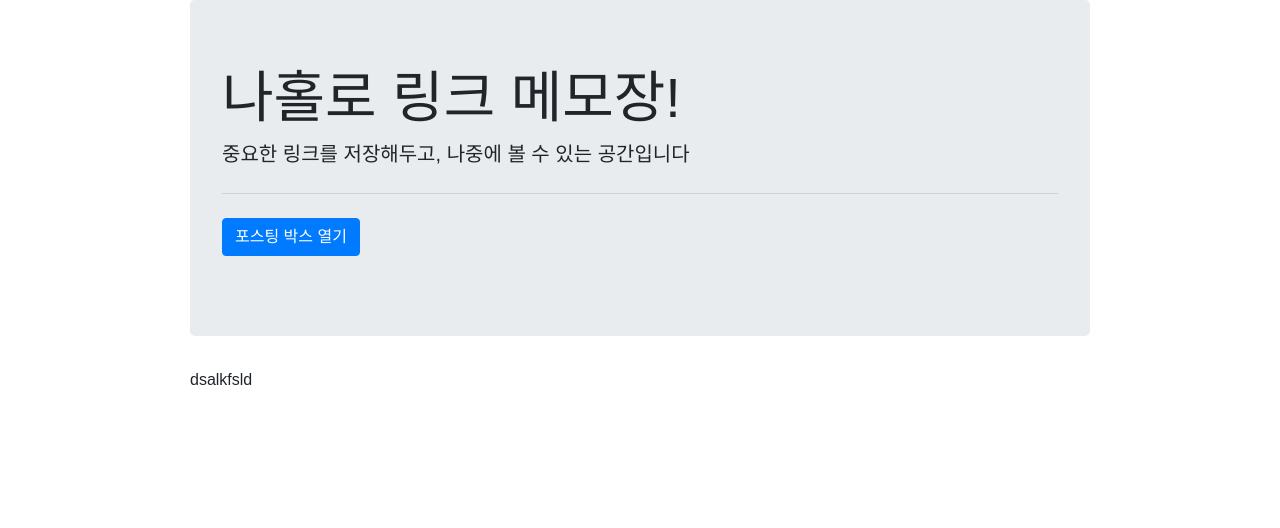
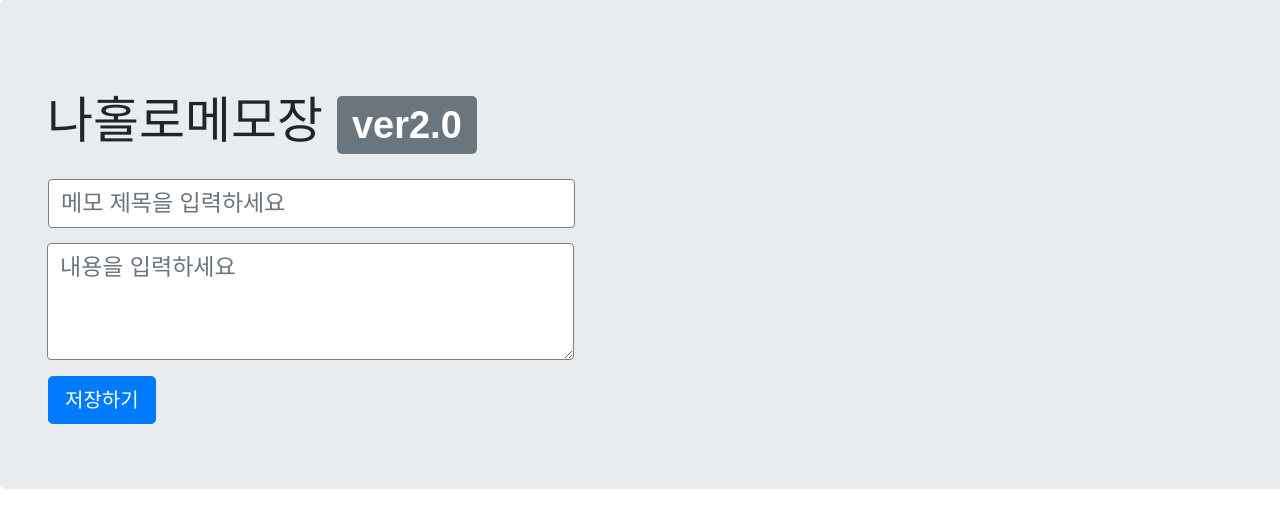
Before and after one commit to tkfka1/jabcho, a Flask app: page / in a window 1280 px wide; the page is wider, and only the part inside the window is pictured. Shown: the top 528 px of that part. Run offline with Flask 2, Linux system fonts and the light colour scheme; data that the repository does not hold is empty; some web fonts are replaced.

Commit message:
Add files via upload

```diff
--- a/app.py
+++ b/app.py
@@ -1,52 +1,42 @@
 from flask import Flask, render_template, jsonify, request
 app = Flask(__name__)
-
-import requests
-from bs4 import BeautifulSoup
-
 from pymongo import MongoClient
-client = MongoClient('localhost', 27017)
-db = client.dbjungle
+#client = MongoClient('localhost', 27017)
+client = MongoClient('mongodb://jungletest:test@3.34.185.1', 27017)
+db = client.alonememo2
 
 ## HTML을 주는 부분
 @app.route('/')
 def home():
    return render_template('index.html')
-
-@app.route('/memo', methods=['GET'])
-def read_articles():
-    # 1. mongoDB에서 _id 값을 제외한 모든 데이터 조회해오기 (Read)
-    result = list(db.articles.find({}, {'_id': 0}))
-    # 2. articles라는 키 값으로 article 정보 보내주기
-    return jsonify({'result': 'success', 'articles': result})
-
-@app.route('/memo', methods=['POST'])
-def post_article():
-    # 1. 클라이언트로부터 데이터를 받기
-    url_receive = request.form['url_give']  # 클라이언트로부터 url을 받는 부분
-    comment_receive = request.form['comment_give']  # 클라이언트로부터 comment를 받는 부분
-
-    # 2. meta tag를 스크래핑하기
-    headers = {
-        'User-Agent': 'Mozilla/5.0 (Windows NT 10.0; Win64; x64)AppleWebKit/537.36 (KHTML, like Gecko) Chrome/73.0.3683.86 Safari/537.36'}
-    data = requests.get(url_receive, headers=headers)
-    soup = BeautifulSoup(data.text, 'html.parser')
-
-    og_image = soup.select_one('meta[property="og:image"]')
-    og_title = soup.select_one('meta[property="og:title"]')
-    og_description = soup.select_one('meta[property="og:description"]')
-
-    url_title = og_title['content']
-    url_description = og_description['content']
-    url_image = og_image['content']
-
-    article = {'url': url_receive, 'title': url_title, 'desc': url_description, 'image': url_image,
-               'comment': comment_receive}
-
-    # 3. mongoDB에 데이터를 넣기
-    db.articles.insert_one(article)
-
+## 메모 get으로 읽어보내기
+@app.route("/memo", methods=["GET"])
+def readMemo():
+    result = list(db.memo.find({}, {'_id': 0}))
+    return jsonify({'result': 'success', 'memos': result})
+## post로 얻어온 값을 DB에 작성
+@app.route("/memo", methods=["POST"])
+def writeMemo():
+    title = request.form["title"]
+    contents = request.form["contents"]
+    result = db.memo.insert_one({"title" : title, "contents" : contents})
+    return jsonify({'result': 'success'})
+## post로 얻어온 값을 DB에 수정
+@app.route("/memoUpdate", methods=["POST"])
+def memoUpdate():
+    memoNum = int(request.form["cardNum"])
+    title = request.form["title"]
+    contents = request.form["contents"]
+    memoList = list(db.memo.find({}, {'title': 0 , 'contents': 0}))
+    result = db.memo.update_one(memoList[memoNum], {"$set": {"title": title , 'contents' : contents}})
+    return jsonify({'result': 'success'})
+## post로 얻어온 값으로 데이터베이스에 있는 메모 삭제
+@app.route("/memoDelete", methods=["POST"])
+def memoDelete():
+    memoNum = int(request.form["cardNum"])
+    memoList = list(db.memo.find({}, {'title': 0 , 'contents': 0}))
+    result = db.memo.delete_one(memoList[memoNum])
     return jsonify({'result': 'success'})
 
-if __name__ == '__main__':
-   app.run('0.0.0.0',port=5000,debug=True)
+if __name__ == "__main__":
+    app.run('0.0.0.0', port=5000, debug=True)
--- a/templates/index.html
+++ b/templates/index.html
@@ -1,28 +1,29 @@
-<!Doctype html>
+<!DOCTYPE html>
 <html lang="ko">
 
 <head>
     <!-- Required meta tags -->
     <meta charset="utf-8">
+    <meta http-equiv="X-UA-Compatible" content="IE=edge">
     <meta name="viewport" content="width=device-width, initial-scale=1, shrink-to-fit=no">
+
+    <title>SW사관학교 정글 | 간단메모</title>
 
     <!-- Bootstrap CSS -->
     <link rel="stylesheet" href="https://cdn.jsdelivr.net/npm/bootstrap@4.6.0/dist/css/bootstrap.min.css"
-            integrity="sha384-B0vP5xmATw1+K9KRQjQERJvTumQW0nPEzvF6L/Z6nronJ3oUOFUFpCjEUQouq2+l"
-            crossorigin="anonymous">
+        integrity="sha384-B0vP5xmATw1+K9KRQjQERJvTumQW0nPEzvF6L/Z6nronJ3oUOFUFpCjEUQouq2+l" crossorigin="anonymous">
 
-        <!-- JS -->
-        <script src="https://ajax.googleapis.com/ajax/libs/jquery/3.6.0/jquery.min.js"></script>
+    <!-- Optional JavaScript -->
+    <!-- jQuery and Bootstrap Bundle (includes Popper) -->
+    <script src="https://code.jquery.com/jquery-3.6.0.min.js"
+        integrity="sha256-/xUj+3OJU5yExlq6GSYGSHk7tPXikynS7ogEvDej/m4=" crossorigin="anonymous"></script>
+    <script src="https://cdn.jsdelivr.net/npm/bootstrap@4.6.0/dist/js/bootstrap.bundle.min.js"
+        integrity="sha384-Piv4xVNRyMGpqkS2by6br4gNJ7DXjqk09RmUpJ8jgGtD7zP9yug3goQfGII0yAns" crossorigin="anonymous">
+    </script>
 
-        <script src="https://cdn.jsdelivr.net/npm/popper.js@1.16.1/dist/umd/popper.min.js"
-            integrity="sha384-9/reFTGAW83EW2RDu2S0VKaIzap3H66lZH81PoYlFhbGU+6BZp6G7niu735Sk7lN"
-            crossorigin="anonymous"></script>
-
-        <!-- 구글폰트 -->
+    <!-- font -->
+    <link rel="preconnect" href="https://fonts.gstatic.com" crossorigin>
     <link href="https://fonts.googleapis.com/css?family=Stylish&display=swap" rel="stylesheet">
-
-
-        <title>SW사관학교 정글 | 나홀로 메모장</title>
 
     <!-- style -->
     <style type="text/css">
@@ -31,191 +32,215 @@
         }
 
         .wrap {
-                width: 900px;
+            width: 1400px;
             margin: auto;
         }
 
-            .comment {
-                color: blue;
+        input {
+            margin: 1px;
+        }
+
+        .noSelect {
+            -ms-user-select: none;
+            -moz-user-select: -moz-none;
+            -khtml-user-select: none;
+            -webkit-user-select: none;
+            user-select: none;
+        }
+
+        .form-control {
+            border: 1px solid #808080;
+            font-size: 23px;
+            margin-bottom: 15px;
+        }
+
+        .form-control:focus {
+            border-color: #000000;
+            border: 2px solid #000000;
+            box-shadow: none;
+        }
+
+        button {
+            margin: 1px;
+        }
+
+        .btn {
             font-weight: bold;
         }
 
-            #post-box {
-                width: 500px;
-                margin: 20px auto;
-                padding: 50px;
-                border: black solid;
-                border-radius: 5px;
+        .card-text {
+            font-size: 20px;
         }
     </style>
-        <script>
+</head>
 
-            function openClose() {
-                // id 값 post-box의 display 값이 block 이면(= 눈에 보이면)
-                if ($("#post-box").css("display") == "block") {
-                    // post-box를 가리고
-                    $("#post-box").hide();
-                    // 다시 버튼을 클릭하면, 박스 열기를 할 수 있게 텍스트 바꿔두기
-                    $("#btn-post-box").text("포스팅 박스 열기");
-                } else {
-                    // 아니면(눈에 보이지 않으면) post-box를 펴라
-                    $("#post-box").show();
-                    // 다시 버튼을 클릭하면, 박스 닫기를 할 수 있게 텍스트 바꿔두기
-                    $("#btn-post-box").text("포스팅 박스 닫기");
-                }
-            }
+<body>
+    <div class="wrap">
+        <div class="jumbotron">
 
-            function postArticle() {
-                // 1. 유저가 입력한 데이터를 #post-url과 #post-comment에서 가져오기
-                let url = $("#post-url").val();
-                let comment = $("#post-comment").val();
+            <div class="col-lg-5" style="margin-bottom:20px; margin-top:20px">
+                <p class='noSelect' style="font-size: 50px;">나홀로메모장
+                    <span class='noSelect' style="background: #6A757E; padding: 8px 15px 8px 15px; font-size: 38px;
+                    font-weight: bold; color: #FFFFFF; border-radius: 5px;">
+                        ver2.0</span></p>
+            </div>
 
-                // 2. memo에 POST 방식으로 메모 생성 요청하기
+            <div id="memoForm" style="margin-top: 20px;" class="col-lg-5">
+                <div>
+                    <input type="text" class="form-control" id="memo-title" placeholder="메모 제목을 입력하세요" />
+                </div>
+                <div>
+                    <textarea class="form-control" id="memo-content" rows="3" placeholder="내용을 입력하세요"></textarea>
+                </div>
+                <div>
+                    <button onclick="saveBTN()" type="submit" class="btn btn-primary btn-lg"
+                        style="font-weight: normal;">저장하기</button>
+                </div>
+
+            </div>
+        </div>
+
+        <!-------------------------------------- 메모카드가 들어갈 곳 ------------------------------------------>
+        <div id="card-list" class="card-columns">
+
+        </div>
+    </div>
+</body>
+
+<!--------------------------------------------------- 자바스크립트 함수 시작------------------------------------------------->
+<script type="text/javascript">
+    // 처음 카드 호출
+    function showCards() {
         $.ajax({
-                    type: "POST", // POST 방식으로 요청하겠다.
+            type: "GET", // GET 방식으로 요청하겠다.
             url: "/memo", // /memo라는 url에 요청하겠다.
-                    data: { url_give: url, comment_give: comment}, // 데이터를 주는 방법
-                    success: function(response){ // 성공하면
-                    if (response["result"] == "success") {
-                        alert("포스팅 성공!");
-                                // 3. 성공 시 페이지 새로고침하기
-                        window.location.reload();
-                    } else {
-                        alert("서버 오류!")
+            data: {},
+            success: function (response) {
+                // 메모를 DB에서 불러와서 저장하고 for문으로 memos에 담아둔다.
+                let memos = response["memos"];
+                for (let i = 0; i < memos.length; i++) {
+                    makeCards(memos[i]["title"], memos[i]["contents"], i);
                 }
             }
         })
     }
 
-            function postArticle2() {
-            alert("test");
+    // 담아둔 memos를 가지고 html 삽입해서 카드 만들기
+    function makeCards(title, contents, cardNum) {
+        let temp_html = `
+                <div class="card" id="card-${cardNum}">
+                <div class="card-body">
+                    <h4 class="card-title">${title}</h4>
+                    <div class="formTitle">
+                        <input style="display: none;" id = "new-title-${cardNum}" type="text" class="form-control" placeholder="제목을 입력하세요" value='${title}'>
+                    </div>
+                    <p class="card-text">${contents}</p>
+                    <div class="formContents">
+                        <textarea style="display: none;" id = "new-text-${cardNum}" class="form-control" rows="2" placeholder="내용을 입력하세요">${contents}</textarea>
+                    </div>
+                    <button type="button" id = "update-${cardNum}" class="btn btn-secondary btn-sm" style="padding: 0px 5px 0px 5px; font-size: 15px;" onclick="memoUpdate(${cardNum})">수정</button>
+                    <button type="button" class="btn btn-dark btn-sm" style="padding: 0px 5px 0px 5px; font-size: 15px;" onclick="memoDelete(${cardNum})">삭제</button>
+                    </div>
+                </div>
+                `;
+        $("#card-list").append(temp_html);
     }
 
-            function showArticles() {
+    $(document).ready(function () {
+        $("#card-list").html("");
+        showCards();
+    });
+
+    //저장하기 버튼
+    function saveBTN() {
+        let title = $('#memo-title').val();
+        let contents = $('#memo-content').val();
+        if (title == "") {
+            alert("제목을 입력해 주세요");
+            return
+        } else if (contents == "") {
+            alert("내용을 입력해 주세요");
+            return
+        }
+
         $.ajax({
-                    type: "GET",
-                    url: "/memo",
-                    data: {},
-                    success: function(response){
-                    let articles = response["articles"];
-                    for (let i = 0; i < articles.length; i++) {
-                        makeCard(articles[i]["image"], articles[i]["url"], articles[i]["title"], articles[i]["desc"], articles[i]["comment"])
+            type: "POST", // POST 방식으로 요청하겠다.
+            url: "/memo", // /memo라는 url에 요청하겠다.
+            data: {
+                title: title,
+                contents: contents
+            }, // 데이터를 주는 방법
+            success: function (response) { // 성공하면
+                if (response["result"] == "success") {
+                    alert("저장 완료!");
+                    // 완료 시 페이지 새로고침하기
+                    window.location.reload();
+                } else {
+                    alert("문제가 생겼습니다. 다시한번 시도해 주세요!");
                 }
             }
         })
     }
 
-            function makeCard(image, url, title, desc, comment) {
-                let temp_html = `<div class="card">
-                                    <img class="card-img-top" src="${image}" alt="Card image cap">
-                                    <div class="card-body">
-                                    <a href="${url}" target="_blank" class="card-title">${title}</a>
-                                    <p class="card-text">${desc}</p>
-                                    <p class="card-text comment">${comment}</p>
-                                    </div>
-                                </div>`;
-                $("#cards-box").append(temp_html);
+    //메모 개별 수정 및 저장 버튼
+    function memoUpdate(i) {
+        //어떤 메모의 버튼을 눌렀는지 받고 앞에 makeCards 함수에서 개별적으로 넣은 html id를 찾아내서 필요한 정보를 얻는다.
+        let cardSel = $(`#card-${i}`);
+        $(`#update-${i}`).text();
+        // 현재 수정버튼 상태라면 저장으로바꾸고 수정을 하기위한 상태로 바꾼다.
+        if ($(`#update-${i}`).text() == "수정") {
+            $(`#update-${i}`).text('저장');
+            cardSel.find('input').css('display', '')
+            cardSel.find('textarea').css('display', '')
+            cardSel.find('p').css('display', 'none')
+            cardSel.find('h4').css('display', 'none')
+            cardSel.find('button').css('display', 'none')
+            $(`#update-${i}`).attr("class", "btn btn-primary btn-sm");
+            $(`#update-${i}`).css('display', '');
+            // 현재 저장버튼 상태라면 DB로 보내서 업데이트 한다.
+        } else {
+            let title = $(`#new-title-${i}`).val();
+            let contents = $(`#new-text-${i}`).val();
+            $.ajax({
+                type: "POST", // POST 방식으로 요청하겠다.
+                url: "/memoUpdate", // /memoUpdate 라는 url에 요청하겠다.
+                data: {
+                    "title": title,
+                    "contents": contents,
+                    "cardNum": i
+                }, // 데이터를 주는 방법
+                success: function (response) { // 성공하면
+                    if (response["result"] == "success") {
+                        alert("수정 완료!");
+                        // 완료 시 페이지 새로고침하기
+                        window.location.reload();
+                    } else {
+                        alert("문제가 생겼습니다. 다시한번 시도해 주세요!");
+                    }
+                }
+            })
+        }
     }
 
-            $(document).ready(function () {
-            $("#cards-box").html("");
-            showArticles();
-            });
+    //메모 삭제 버튼
+    function memoDelete(i) {
+        $.ajax({
+            type: "POST", // POST 방식으로 요청하겠다.
+            url: "/memoDelete", // /memoDelete 라는 url에 요청하겠다.
+            data: {
+                "cardNum": i
+            },
+            success: function (response) { // 성공하면
+                if (response["result"] == "success") {
+                    alert("삭제 완료!");
+                    // 완료 시 페이지 새로고침하기
+                    window.location.reload();
+                } else {
+                    alert("문제가 생겼습니다. 다시한번 시도해 주세요!");
+                }
+            }
+        })
+    }
 </script>
 
-    </head>
-
-    <body>
-        <div class="wrap">
-            <div class="jumbotron">
-                <h1 class="display-4">나홀로 링크 메모장!</h1>
-                <p class="lead">중요한 링크를 저장해두고, 나중에 볼 수 있는 공간입니다</p>
-                <hr class="my-4">
-                <p class="lead">
-                    <button onclick="openClose()" id="btn-post-box" type="button" class="btn btn-primary">포스팅 박스 열기
-                    </button>
-                </p>
-            </div>
-            <div id="post-box" class="form-post" style="display:none">
-                <div>
-                    <div class="form-group">
-                        <label for="post-url">아티클 URL</label>
-                        <input id="post-url" class="form-control" placeholder="">
-                    </div>
-                    <div class="form-group">
-                        <label for="post-comment">간단 코멘트</label>
-                        <textarea id="post-comment" class="form-control" rows="2"></textarea>
-                    </div>
-                    <button type="button" class="btn btn-primary" onclick="postArticle()">기사저장</button>
-                    <button type="button" class="btn btn-primary" onclick="postArticle2()">기사저장</button>
-                </div>
-            </div>
-        <div>
-            dsalkfsld
-        </div>
-            <div id="cards-box" class="card-columns">
-                <div class="card">
-                    <img class="card-img-top"
-                         src="https://www.eurail.com/content/dam/images/eurail/Italy%20OCP%20Promo%20Block.adaptive.767.1535627244182.jpg"
-                         alt="Card image cap">
-                    <div class="card-body">
-                        <a href="#" class="card-title">여기 기사 제목이 들어가죠</a>
-                        <p class="card-text">기사의 요약 내용이 들어갑니다. 동해물과 백두산이 마르고 닳도록 하느님이 보우하사 우리나라만세 무궁화 삼천리 화려강산...</p>
-                        <p class="card-text comment">여기에 코멘트가 들어갑니다.</p>
-                    </div>
-                </div>
-                <div class="card">
-                    <img class="card-img-top"
-                         src="https://www.eurail.com/content/dam/images/eurail/Italy%20OCP%20Promo%20Block.adaptive.767.1535627244182.jpg"
-                         alt="Card image cap">
-                    <div class="card-body">
-                        <a href="#" class="card-title">여기 기사 제목이 들어가죠</a>
-                        <p class="card-text">기사의 요약 내용이 들어갑니다. 동해물과 백두산이 마르고 닳도록 하느님이 보우하사 우리나라만세 무궁화 삼천리 화려강산...</p>
-                        <p class="card-text comment">여기에 코멘트가 들어갑니다.</p>
-                    </div>
-                </div>
-                <div class="card">
-                    <img class="card-img-top"
-                         src="https://www.eurail.com/content/dam/images/eurail/Italy%20OCP%20Promo%20Block.adaptive.767.1535627244182.jpg"
-                         alt="Card image cap">
-                    <div class="card-body">
-                        <a href="#" class="card-title">여기 기사 제목이 들어가죠</a>
-                        <p class="card-text">기사의 요약 내용이 들어갑니다. 동해물과 백두산이 마르고 닳도록 하느님이 보우하사 우리나라만세 무궁화 삼천리 화려강산...</p>
-                        <p class="card-text comment">여기에 코멘트가 들어갑니다.</p>
-                    </div>
-                </div>
-                <div class="card">
-                    <img class="card-img-top"
-                         src="https://www.eurail.com/content/dam/images/eurail/Italy%20OCP%20Promo%20Block.adaptive.767.1535627244182.jpg"
-                         alt="Card image cap">
-                    <div class="card-body">
-                        <a href="#" class="card-title">여기 기사 제목이 들어가죠</a>
-                        <p class="card-text">기사의 요약 내용이 들어갑니다. 동해물과 백두산이 마르고 닳도록 하느님이 보우하사 우리나라만세 무궁화 삼천리 화려강산...</p>
-                        <p class="card-text comment">여기에 코멘트가 들어갑니다.</p>
-                    </div>
-                </div>
-                <div class="card">
-                    <img class="card-img-top"
-                         src="https://www.eurail.com/content/dam/images/eurail/Italy%20OCP%20Promo%20Block.adaptive.767.1535627244182.jpg"
-                         alt="Card image cap">
-                    <div class="card-body">
-                        <a href="#" class="card-title">여기 기사 제목이 들어가죠</a>
-                        <p class="card-text">기사의 요약 내용이 들어갑니다. 동해물과 백두산이 마르고 닳도록 하느님이 보우하사 우리나라만세 무궁화 삼천리 화려강산...</p>
-                        <p class="card-text comment">여기에 코멘트가 들어갑니다.</p>
-                    </div>
-                </div>
-                <div class="card">
-                    <img class="card-img-top"
-                         src="https://www.eurail.com/content/dam/images/eurail/Italy%20OCP%20Promo%20Block.adaptive.767.1535627244182.jpg"
-                         alt="Card image cap">
-                    <div class="card-body">
-                        <a href="#" class="card-title">여기 기사 제목이 들어가죠</a>
-                        <p class="card-text">기사의 요약 내용이 들어갑니다. 동해물과 백두산이 마르고 닳도록 하느님이 보우하사 우리나라만세 무궁화 삼천리 화려강산...</p>
-                        <p class="card-text comment">여기에 코멘트가 들어갑니다.</p>
-                    </div>
-                </div>
-            </div>
-        </div>
-    </body>
-
 </html>
```
Lines whose indentation alone changed are shown as unchanged.
